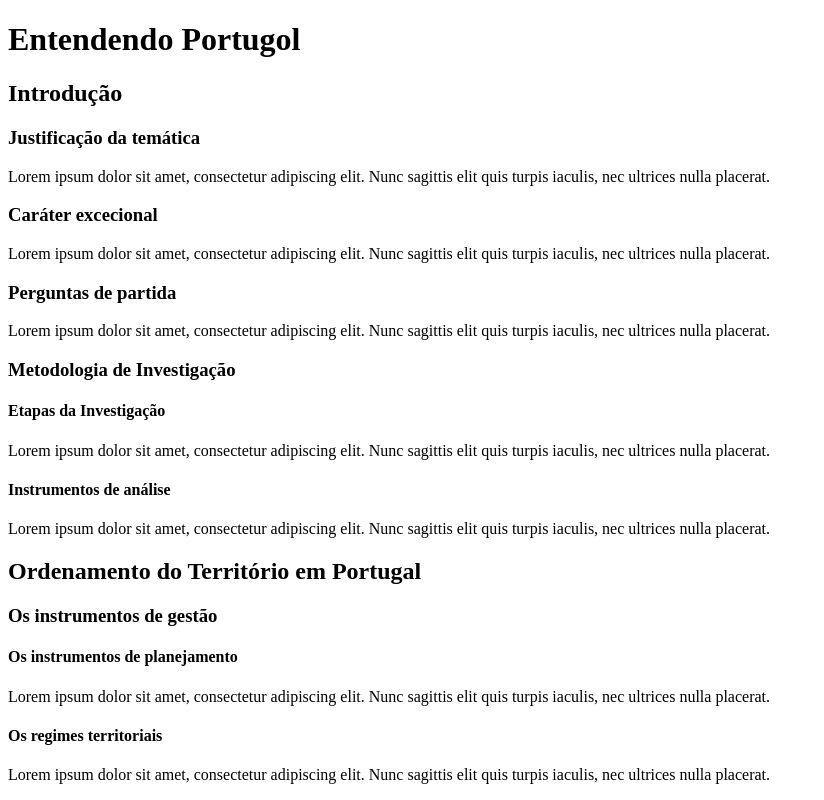
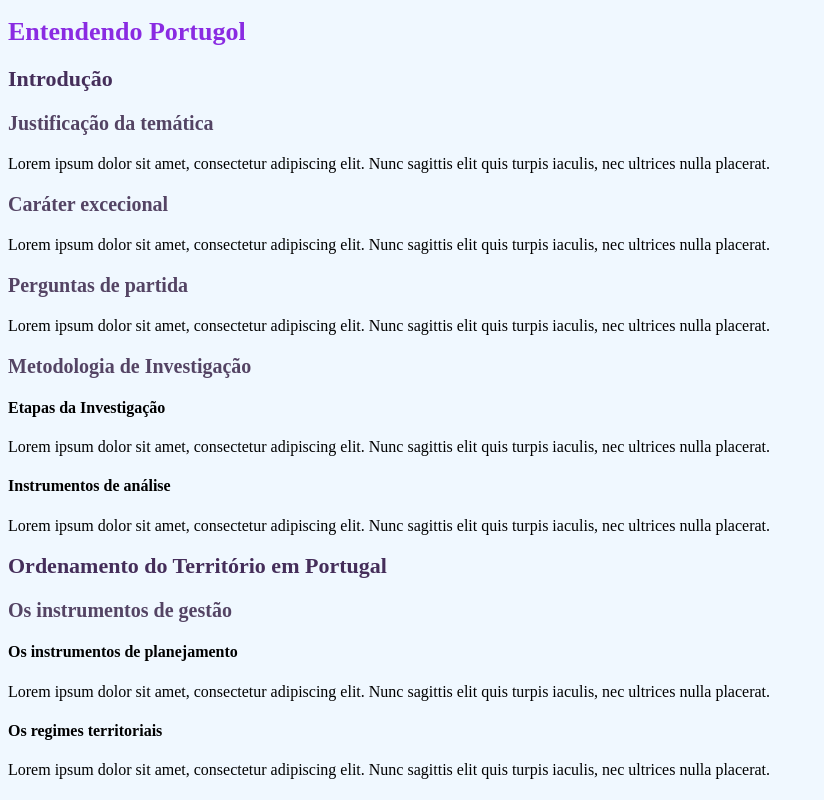
Before and after one commit to WagnerPimentel/Atividade08, a plain HTML site: page index.html in a window 1280 px wide. Shown: the whole page, without its empty margins (0-824 px from the left). Drawn offline with Linux system fonts and the light colour scheme.

Commit message:
aplicando CSS

```diff
--- a/index.html
+++ b/index.html
@@ -3,6 +3,7 @@
 <head>
     <meta charset="UTF-8">
     <meta name="viewport" content="width=device-width, initial-scale=1.0">
+    <link rel="stylesheet" href="style.css">
     <link rel="shortcut icon" href="player.jpeg" type="image/x-icon" />
     <title>Hierarquia de Títulos</title>
 </head>
--- /dev/null
+++ b/style.css
@@ -0,0 +1,18 @@
+body{
+    background-color: aliceblue;
+}
+h1{
+    color: blueviolet;
+    font-size: 26px;
+}
+h2{
+    color: rgb(69, 46, 90);
+    font-size: 22px;
+}
+h3{
+    color: rgb(84, 68, 100);
+    font-size: 20px;
+}
+p{
+    color: rgb(39, 31, 78);
+}
```
